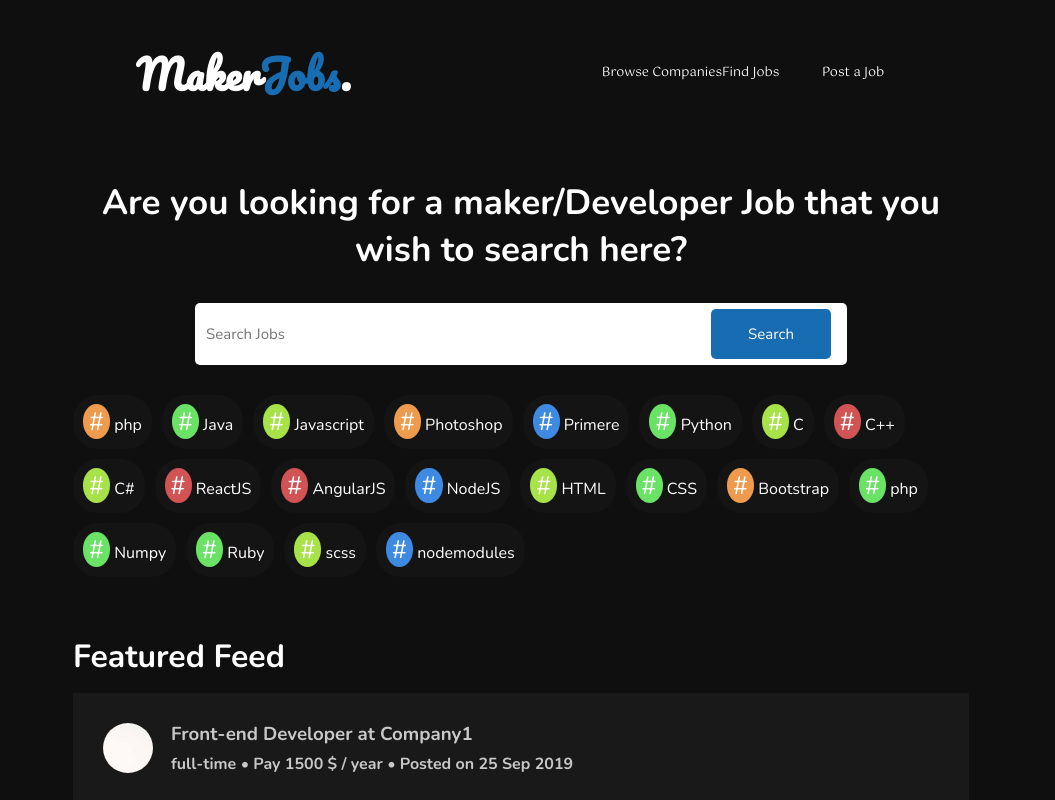
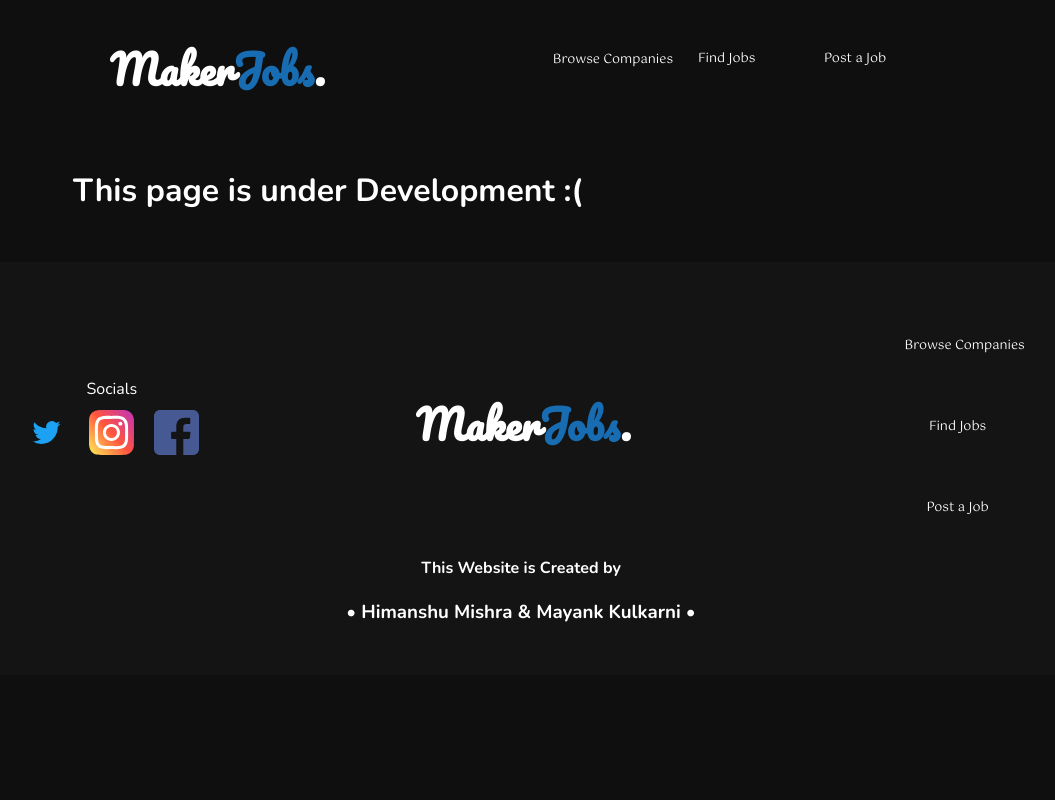
Before and after one commit to LiGHT0908/MakerJobs, a React (Create React App) app: page /postjob in a window 1280 px wide. Shown: the top 800 px of the page, without its empty margins (119-1174 px from the left). Built offline with nearby package versions, Linux system fonts and the light colour scheme.

Commit message:
Router set up

```diff
--- a/src/App.js
+++ b/src/App.js
@@ -2,15 +2,23 @@
 import React from 'react';
 import Home from './Pages/Home/Home'
 import Findjobs from './Pages/Findjobs/FindJobs'
-import {BrowserRouter as Router, Links , Route} from 'react-router-dom'
+import Postjob from './Pages/PostJob/Postjob'
+import BrowseCompanies from './Pages/BrowseCompanies/BrowseCompanies'
+import Page from './components/Page/Page'
+
+import {BrowserRouter, Links , Route} from 'react-router-dom'
 
 
 class App extends React.Component{
 	render() {
 		return(
-			<Router>
-				<Route  to='./Pages/Home/' component={Home} />
-			</Router>
+			<BrowserRouter>
+				<Route path='/' exact component={Home} />
+				<Route path='/home' component={Home} />
+				<Route path='/findjobs' exact component={Findjobs} />
+				<Route path='/postjob' exact component={Postjob} />
+				<Route path='/browsecompanies' exact component={BrowseCompanies} />
+			</BrowserRouter>
 		)
 	}
 }
--- /dev/null
+++ b/src/Pages/BrowseCompanies/BrowseCompanies.js
@@ -0,0 +1,75 @@
+import React from 'react';
+import Header from '../../components/Header/Header'
+import Feed from '../../components/Feed/Feed'
+import Search from '../../components/Search/Search'
+import Footer from '../../components/Footer/Footer'
+
+
+
+class BrowseCompanies extends React.Component{
+    constructor(props){
+        super(props);
+        this.state = {
+            togglemenu:false
+        }
+    }
+
+    toggleMenu = () =>
+    {
+        if (this.state.togglemenu)
+        {
+            this.setState({togglemenu:false})
+        }
+        else
+        {
+            this.setState({togglemenu:true});
+        }
+    }
+	render() {
+        let menu;
+        let style={
+            right:"-700px"
+        }
+        if (this.state.togglemenu)
+        {
+            style=
+            {
+            right:"0px"
+            }
+        }
+
+       if(window.innerWidth<=768)
+       {
+        menu = (
+
+            <div className="menuoverlay" style={style}>
+                <ul>
+                <li><a href="">Browse Companies</a></li>
+                <li><a href="">Find Jobs</a></li>
+                <li><a href="">Post a Job</a></li>
+                </ul>
+            </div>
+            )
+        }
+
+
+
+	    return(
+            <div className="body">
+                {menu}
+                <div className="body">
+                    <Header togglemenu={this.toggleMenu.bind(this)} />
+                    <div className="home-content-container">
+
+                    <h1>This page is under Development :(</h1>
+
+                    </div>
+                    <Footer />
+                </div>
+            </div>
+        )
+	}
+}
+
+
+export default BrowseCompanies;
--- a/src/Pages/Findjobs/FindJobs.js
+++ b/src/Pages/Findjobs/FindJobs.js
@@ -1,15 +1,75 @@
 import React from 'react';
 import Header from '../../components/Header/Header'
+import Feed from '../../components/Feed/Feed'
+import Search from '../../components/Search/Search'
+import Footer from '../../components/Footer/Footer'
+
+
+
 class Findjobs extends React.Component{
+    constructor(props){
+        super(props);
+        this.state = {
+            togglemenu:false
+        }
+    }
 
-    render(){
-        return (
-            <div>
-                <Header />
-                <h1>This is Find jobs page</h1>
+    toggleMenu = () =>
+    {
+        if (this.state.togglemenu)
+        {
+            this.setState({togglemenu:false})
+        }
+        else
+        {
+            this.setState({togglemenu:true});
+        }
+    }
+	render() {
+        let menu;
+        let style={
+            right:"-700px"
+        }
+        if (this.state.togglemenu)
+        {
+            style=
+            {
+            right:"0px"
+            }
+        }
+
+       if(window.innerWidth<=768)
+       {
+        menu = (
+
+            <div className="menuoverlay" style={style}>
+                <ul>
+                <li><a href="">Browse Companies</a></li>
+                <li><a href="">Find Jobs</a></li>
+                <li><a href="">Post a Job</a></li>
+                </ul>
+            </div>
+            )
+        }
+
+
+
+	    return(
+            <div className="body">
+                {menu}
+                <div className="body">
+                    <Header togglemenu={this.toggleMenu.bind(this)} />
+                    <div className="home-content-container">
+
+                    <h1>This page is under Development :(</h1>
+
+                    </div>
+                    <Footer />
+                </div>
             </div>
         )
-    }
+	}
 }
 
+
 export default Findjobs;
--- a/src/Pages/Home/Home.css
+++ b/src/Pages/Home/Home.css
@@ -1,4 +1,9 @@
 
+.body{
+    position: relative;
+
+
+}
 .home-content-container{
     margin: 70px auto;
     max-width: 60%;
--- a/src/Pages/Home/Home.js
+++ b/src/Pages/Home/Home.js
@@ -7,8 +7,8 @@ import './Home.css'
 
 
 class Home extends React.Component{
-    constructor(){
-        super();
+    constructor(props){
+        super(props);
         this.state = {
             togglemenu:false
         }
@@ -25,7 +25,6 @@ class Home extends React.Component{
             this.setState({togglemenu:true});
         }
     }
-
 	render() {
         let menu;
         let style={
@@ -50,12 +49,13 @@ class Home extends React.Component{
                 <li><a href="">Post a Job</a></li>
                 </ul>
             </div>
-
             )
         }
 
+
+
 	    return(
-            <div style={{position:"relative"}}>
+            <div className="body">
                 {menu}
                 <div className="body">
                     <Header togglemenu={this.toggleMenu.bind(this)} />
@@ -66,6 +66,7 @@ class Home extends React.Component{
                     </div>
                     <Search placeHolder="Search Jobs" buttonTitle="Search"/>
                     <Feed />
+
                     </div>
                     <Footer />
                 </div>
@@ -74,4 +75,5 @@ class Home extends React.Component{
 	}
 }
 
+
 export default Home;
--- /dev/null
+++ b/src/Pages/PostJob/Postjob.js
@@ -0,0 +1,75 @@
+import React from 'react';
+import Header from '../../components/Header/Header'
+import Feed from '../../components/Feed/Feed'
+import Search from '../../components/Search/Search'
+import Footer from '../../components/Footer/Footer'
+
+
+
+class Postjob extends React.Component{
+    constructor(props){
+        super(props);
+        this.state = {
+            togglemenu:false
+        }
+    }
+
+    toggleMenu = () =>
+    {
+        if (this.state.togglemenu)
+        {
+            this.setState({togglemenu:false})
+        }
+        else
+        {
+            this.setState({togglemenu:true});
+        }
+    }
+	render() {
+        let menu;
+        let style={
+            right:"-700px"
+        }
+        if (this.state.togglemenu)
+        {
+            style=
+            {
+            right:"0px"
+            }
+        }
+
+       if(window.innerWidth<=768)
+       {
+        menu = (
+
+            <div className="menuoverlay" style={style}>
+                <ul>
+                <li><a href="">Browse Companies</a></li>
+                <li><a href="">Find Jobs</a></li>
+                <li><a href="">Post a Job</a></li>
+                </ul>
+            </div>
+            )
+        }
+
+
+
+	    return(
+            <div className="body">
+                {menu}
+                <div className="body">
+                    <Header togglemenu={this.toggleMenu.bind(this)} />
+                    <div className="home-content-container">
+
+                    <h1>This page is under Development :(</h1>
+
+                    </div>
+                    <Footer />
+                </div>
+            </div>
+        )
+	}
+}
+
+
+export default Postjob;
--- a/src/components/Header/Header.js
+++ b/src/components/Header/Header.js
@@ -1,5 +1,6 @@
 import React from 'react';
 import Nav from '../Nav/Nav';
+import { Link } from 'react-router-dom'
 import './Header.css'
 
 class Header extends React.Component{
@@ -29,7 +30,9 @@ class Header extends React.Component{
         return(
             <div>
                 <div className="Header">
-                    <h1>Maker<span>Jobs</span>.</h1>
+                    <Link style={{textDecoration:"none",color:"white"}} to='/'>
+                        <h1>Maker<span>Jobs</span>.</h1>
+                    </Link>
                     <Nav dropit={this.props.togglemenu.bind(this)}/>
                 </div>
 
--- a/src/components/Nav/Nav.js
+++ b/src/components/Nav/Nav.js
@@ -1,4 +1,5 @@
 import React from 'react';
+import { Link } from 'react-router-dom'
 import hamburger from '../../assets/Images/Menu-dropdown.png'
 import './Navi.css';
 
@@ -11,8 +12,14 @@ class Nav extends React.Component{
             toggle: false
         }
     }
+
     render = () =>
     {
+        let navStyle={
+            color:"white",
+            padding:"13px",
+            textDecoration:"none"
+        }
         let menu;
         let drop;
         if(this.state.width>768)
@@ -20,9 +27,15 @@ class Nav extends React.Component{
             menu = (
                 <div className="navigation">
                     <nav className="Navi">
-                        <li>Browse Companies</li>
-                        <li>Find Jobs</li>
-                    <   li>Post a Job</li>
+                         <Link style={navStyle} to='/browsecompanies'>
+                            <li>Browse Companies</li>
+                        </Link>
+                        <Link style={navStyle} to='/findjobs'>
+                            <li>Find Jobs</li>
+                        </Link>
+                        <Link style={navStyle} to='/postjob'>
+                            <li>Post a Job</li>
+                        </Link>
                     </nav>
                 </div>
             )
--- a/src/components/Nav/Navi.css
+++ b/src/components/Nav/Navi.css
@@ -13,7 +13,7 @@
     max-width:100%;
 
 }
-.Navi li {
+.Navi li{
     /* background-color: pink; */
     font-size: 20px;
     border-radius: 25px;
--- /dev/null
+++ b/src/components/Page/Page.css
@@ -0,0 +1,117 @@
+
+.body{
+    position: relative;
+
+
+}
+.home-content-container{
+    margin: 70px auto;
+    max-width: 60%;
+}
+.home-quote{
+    color : white;
+    text-align: center;
+    font-size:  40px;
+    margin: 10px;
+}
+.menucontainer{
+    display:flex;
+    justify-content: center;
+}
+
+.menuoverlay{
+    width:55% !important;
+    right:-300px;
+    position: absolute;
+    z-index: 20;
+    margin:100px 0px;
+    height:100%;
+    background:rgba(18,18,18,0.98);
+    transition:0.7s;
+
+}
+.menuoverlay ul{
+    list-style-type: none;
+    text-align: center;
+}
+.menuoverlay ul li{
+    padding:30px 10px;
+}
+.menuoverlay a{
+    color:white;
+    text-decoration: none;
+    font-size: 15px;
+}
+.menuoverlay a:hover{
+    color:rgb(24, 108, 177);
+    text-decoration: none;
+
+}
+
+
+
+
+@media screen and (max-width:1366px){
+    .home-content-container{
+        margin : 50px auto;
+        max-width:70%;
+    }
+    .home-quote{
+        font-size:  30px;
+    }
+
+}
+@media screen and (max-width:1000px){
+    .home-content-container{
+        margin : 50px auto;
+        max-width:80%;
+    }
+    .home-quote{
+        font-size:  25px;
+    }
+
+}
+@media screen and (max-width:640px){
+    .home-content-container{
+        margin : 30px auto;
+        max-width:90%;
+    }
+    .home-quote{
+        font-size:  20px;
+    }
+    .menuoverlay ul li{
+        font-size:11px;
+    }
+    .menuoverlay{
+        width:80%
+    }
+
+}
+@media screen and (max-width:375px){
+    .home-content-container{
+        margin : 20px auto;
+        max-width:99%;
+    }
+    .menuoverlay a{
+        font-size: 12px;
+    }
+
+
+}
+
+@media screen and (max-width:375px){
+    .home-content-container{
+        margin : 20px auto;
+        max-width:95%;
+    }
+    .home-quote{
+        font-size:  20px;
+    }
+
+}
+@media screen and (max-width:320px){
+    .home-quote{
+        font-size:  15px;
+    }
+
+}
--- /dev/null
+++ b/src/components/Page/Page.js
@@ -0,0 +1,72 @@
+import React from 'react';
+import Header from '../../components/Header/Header'
+import Footer from '../../components/Footer/Footer'
+import './Page.css'
+
+
+class Home extends React.Component{
+    constructor(props){
+        super(props);
+        this.state = {
+            togglemenu:false
+        }
+    }
+
+    toggleMenu = () =>
+    {
+        if (this.state.togglemenu)
+        {
+            this.setState({togglemenu:false})
+        }
+        else
+        {
+            this.setState({togglemenu:true});
+        }
+    }
+	render() {
+        let menu;
+        let style={
+            right:"-700px"
+        }
+        if (this.state.togglemenu)
+        {
+            style=
+            {
+            right:"0px"
+            }
+        }
+
+       if(window.innerWidth<=768)
+       {
+        menu = (
+
+            <div className="menuoverlay" style={style}>
+                <ul>
+                <li><a href="">Browse Companies</a></li>
+                <li><a href="">Find Jobs</a></li>
+                <li><a href="">Post a Job</a></li>
+                </ul>
+            </div>
+            )
+        }
+
+
+
+	    return(
+            <div className="body">
+                {menu}
+                <div className="body">
+                    <Header togglemenu={this.toggleMenu.bind(this)} />
+                    <div className="home-content-container">
+
+                      {this.props.content}
+
+                    </div>
+                    <Footer />
+                </div>
+            </div>
+        )
+	}
+}
+
+export default Home;
--- a/src/index.css
+++ b/src/index.css
@@ -11,4 +11,5 @@
 body{
   background: rgb(15, 15, 15);
   color : white;
+  overflow-x: hidden;
 }
```
Lines whose indentation alone changed are shown as unchanged.
